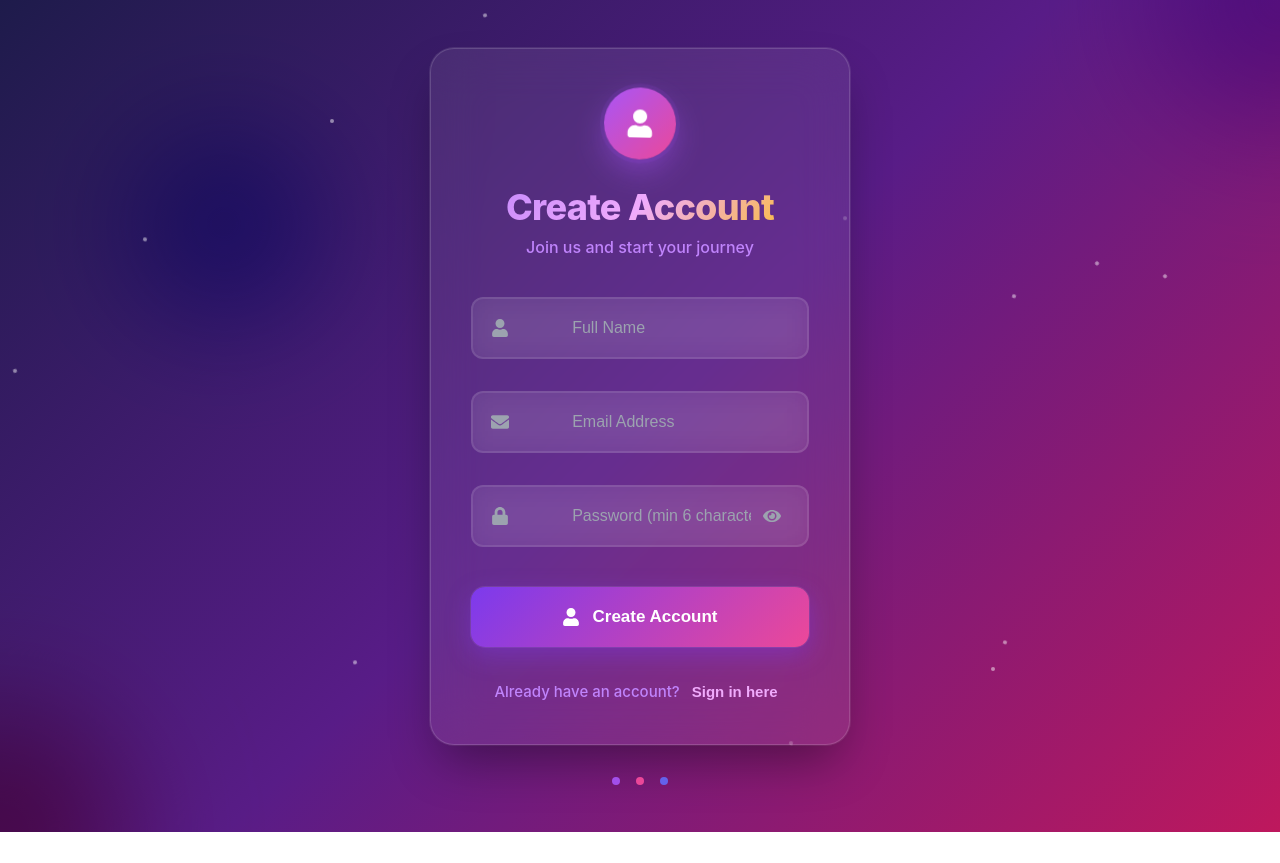
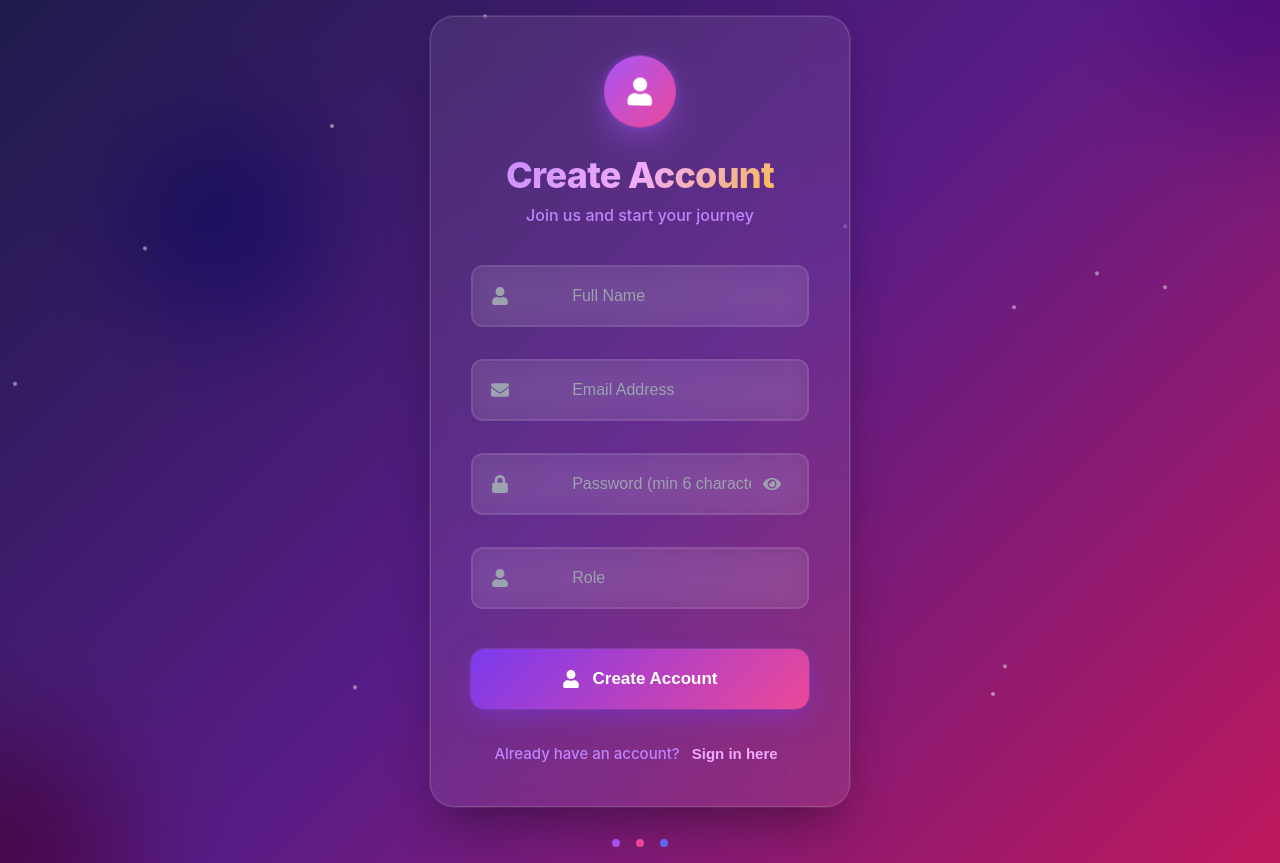
Before and after one commit to NagulmeeraShaik7/candidate-management-app, a React (Create React App) app: page /register in a window 1280 px wide. Before the commit the page ends 832 px from the top, so only its background shows below. Built offline with nearby package versions, Linux system fonts and the light colour scheme.

Commit message:
(refactor): Update role based register login

```diff
--- a/src/components/Login/Login.jsx
+++ b/src/components/Login/Login.jsx
@@ -1,12 +1,13 @@
 import React, { useState } from "react";
 import { useNavigate } from "react-router-dom";
-import { FaEye, FaEyeSlash, FaEnvelope, FaLock, FaCheckCircle, FaExclamationCircle } from "react-icons/fa";
+import { FaEye, FaEyeSlash, FaEnvelope, FaLock, FaCheckCircle, FaExclamationCircle, FaUser } from "react-icons/fa";
 import "./Login.css";
 
 const Login = () => {
   const [formData, setFormData] = useState({
     email: "",
-    password: ""
+    password: "",
+    role: ""
   });
   const [error, setError] = useState("");
   const [showPassword, setShowPassword] = useState(false);
@@ -31,13 +32,14 @@ const Login = () => {
 
     try {
       const response = await fetch(
-        "https://candidate-management-app-backend.onrender.com/api/auth/login",
+        "http://localhost:3300/api/auth/login",
         {
           method: "POST",
           headers: { "Content-Type": "application/json" },
           body: JSON.stringify({
             email: formData.email.trim(),
             password: formData.password.trim(),
+            role: formData.role.trim()
           }),
         }
       );
@@ -167,6 +169,8 @@ const Login = () => {
                     className="form-input password-field"
                     placeholder="Password"
                   />
+
+
                   <button
                     type="button"
                     onClick={() => setShowPassword(!showPassword)}
@@ -178,6 +182,27 @@ const Login = () => {
                 </div>
               </div>
             </div>
+
+            {/* Role Input */}
+                  <div className="form-group">
+                    <div className={`input-container ${focusedField === 'role' || formData.role ? 'active' : ''}`}>
+                      <div className="input-glow"></div>
+                      <div className="input-wrapper">
+                        <FaUser className="input-icon" />
+                        <input
+                          type="text"
+                          id="role"
+                          value={formData.role}
+                          onChange={(e) => handleInputChange('role', e.target.value)}
+                          onFocus={() => setFocusedField('role')}
+                          onBlur={() => setFocusedField('')}
+                          required
+                          className="form-input"
+                          placeholder="Role"
+                        />
+                      </div>
+                    </div>
+                  </div>
 
             {/* Submit Button */}
             <button
--- a/src/components/Register/Register.jsx
+++ b/src/components/Register/Register.jsx
@@ -7,7 +7,8 @@ const Register = () => {
   const [formData, setFormData] = useState({
     name: "",
     email: "",
-    password: ""
+    password: "",
+    role: ""
   });
   const [error, setError] = useState("");
   const [showPassword, setShowPassword] = useState(false);
@@ -32,7 +33,7 @@ const Register = () => {
 
     try {
       const response = await fetch(
-        "https://candidate-management-app-backend.onrender.com/api/auth/register",
+        "http://localhost:3300/api/auth/register",
         {
           method: "POST",
           headers: { "Content-Type": "application/json" },
@@ -40,6 +41,7 @@ const Register = () => {
             email: formData.email.trim(),
             password: formData.password.trim(),
             name: formData.name.trim(),
+            role:formData.role
           }),
         }
       );
@@ -193,6 +195,28 @@ const Register = () => {
               </div>
             </div>
 
+            {/* Role Input */}
+
+            <div className="form-group">
+              <div className={`input-container ${focusedField === 'role' || formData.role ? 'active' : ''}`}>
+                <div className="input-glow"></div>
+                <div className="input-wrapper">
+                  <FaUser className="input-icon" />
+                  <input
+                    type="text"
+                    id="role"
+                    value={formData.role}
+                    onChange={(e) => handleInputChange('role', e.target.value)}
+                    onFocus={() => setFocusedField('role')}
+                    onBlur={() => setFocusedField('')}
+                    required
+                    className="form-input"
+                    placeholder="Role"
+                  />
+                </div>
+              </div>
+            </div>
+
             {/* Submit Button */}
             <button
               type="submit"
```
